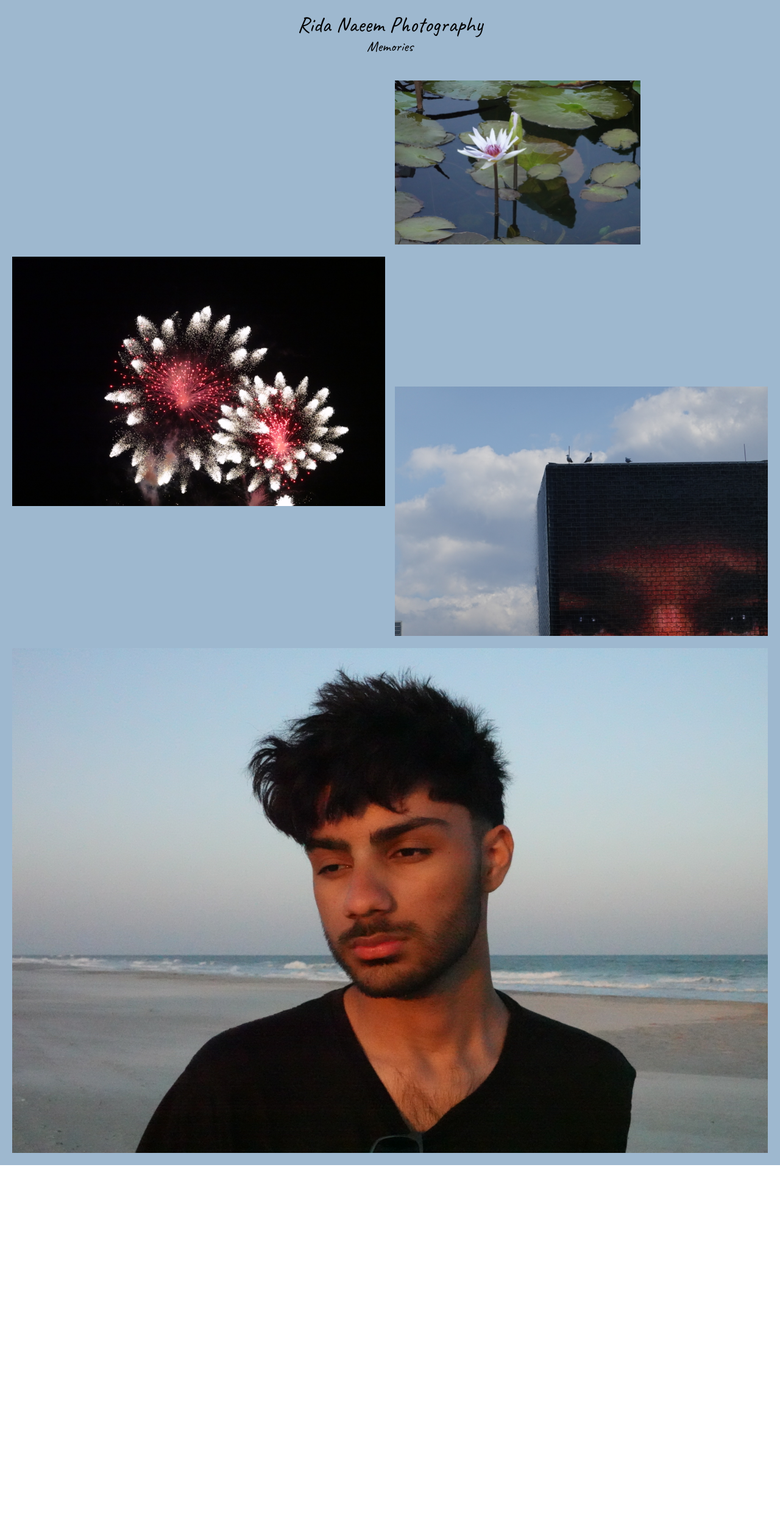
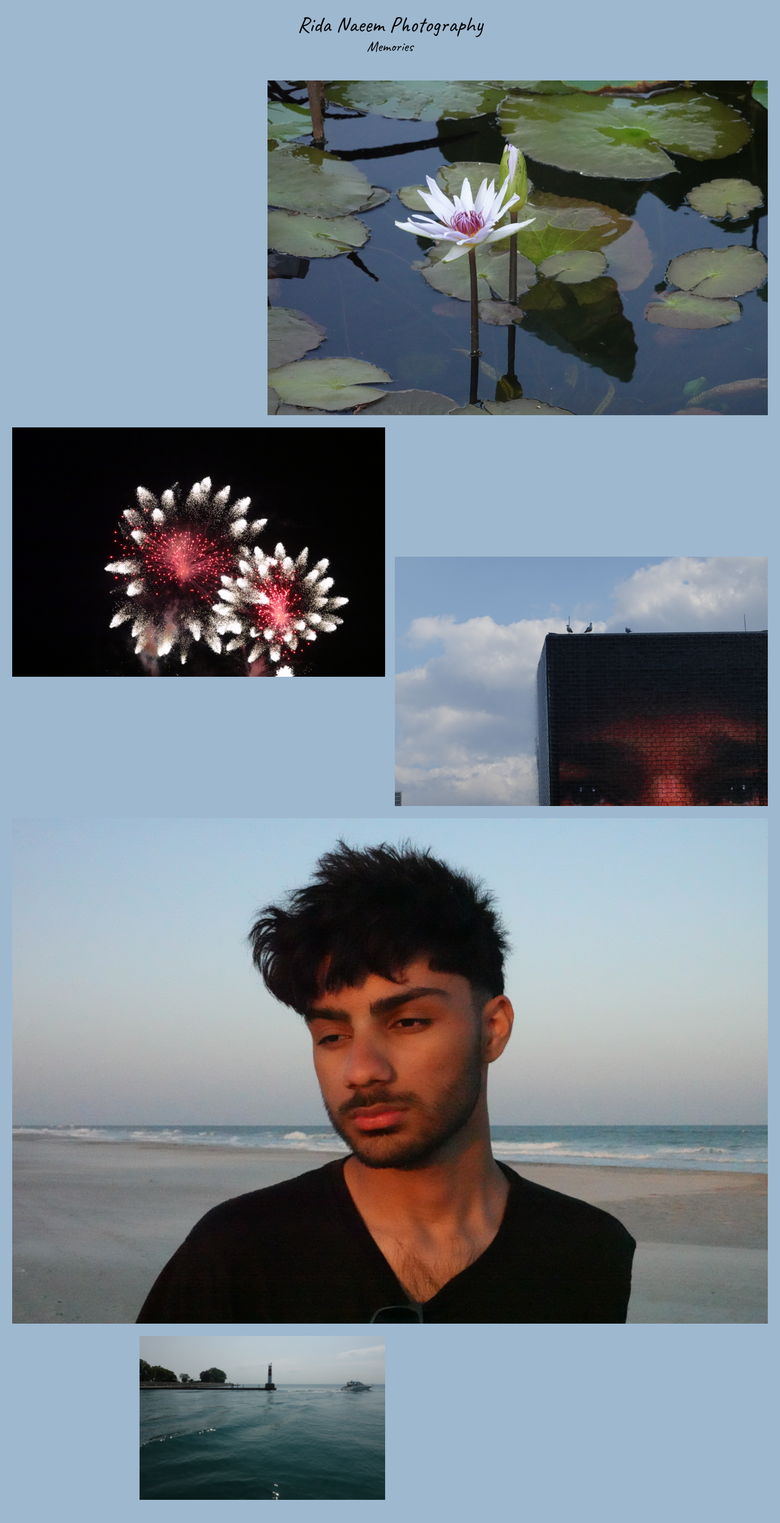
Before and after one commit to ridanaeeem/rida-photos, a Next.js app: page / in a window 1280 px wide. Shown: the top 2498 px of the page at 61% size. Before the commit the page ends 1911 px from the top, so only its background shows below. Built offline with nearby package versions, Linux system fonts and the light colour scheme.

Commit message:
escape key --> close modal

```diff
--- a/app/page.tsx
+++ b/app/page.tsx
@@ -1,5 +1,5 @@
 "use client";
-import { useState } from "react";
+import { useState, useEffect } from "react";
 import Image from "next/image";
 import { motion } from "framer-motion";
 import PhotoThumbnail from "@/components/PhotoThumbnail";
@@ -38,6 +38,22 @@ export default function Home() {
 		});
 	};
 
+	useEffect(() => {
+		const handleEsc = (event: KeyboardEvent) => {
+			if (event.key === "Escape") {
+				closeModal();
+			}
+		};
+
+		if (modalData.isOpen) {
+			window.addEventListener("keydown", handleEsc);
+		}
+
+		return () => {
+			window.removeEventListener("keydown", handleEsc);
+		};
+	}, [modalData.isOpen]);
+
 	const transitionLength = 1;
 
 	return (
@@ -67,8 +83,8 @@ export default function Home() {
 						transition={{
 							duration: transitionLength,
 						}}>
-						<div className="grid grid-cols-3 gap-4 p-5 lg:grid-cols-6">
-							<div className="col-start-2 col-span-2 lg:col-start-4">
+						<div className="grid grid-cols-3 gap-4 p-5 lg:grid-cols-3">
+							<div className="col-start-2 col-span-2 row-span-3 lg:col-start-2">
 								<PhotoThumbnail
 									setModalData={setModalData}
 									src="/waterLily.JPG"
@@ -127,6 +143,25 @@ export default function Home() {
 							stats="f/11.0 • 1/4000 • 16.21mm • ISO12800"
 						/>
 					</motion.div>
+
+					<motion.div
+						initial={{ opacity: 0 }}
+						whileInView={{ opacity: 1 }}
+						transition={{
+							duration: transitionLength,
+						}}
+						className="grid grid-cols-6 grid-rows-3 gap-4 px-5">
+						<div className="col-start-2 col-span-2">
+							<PhotoThumbnail
+								setModalData={setModalData}
+								src="/chiLh.JPG"
+								alt="chicago lighthouse"
+								description="chicago lighthouse"
+								camera="SONY DSC-RX100M6"
+								stats="f/11.0 • 1/4000 • 16.21mm • ISO12800"
+							/>
+						</div>
+					</motion.div>
 				</div>
 			</main>
 		</div>
```
Also changed, not shown: public/chiLh.JPG (added).
